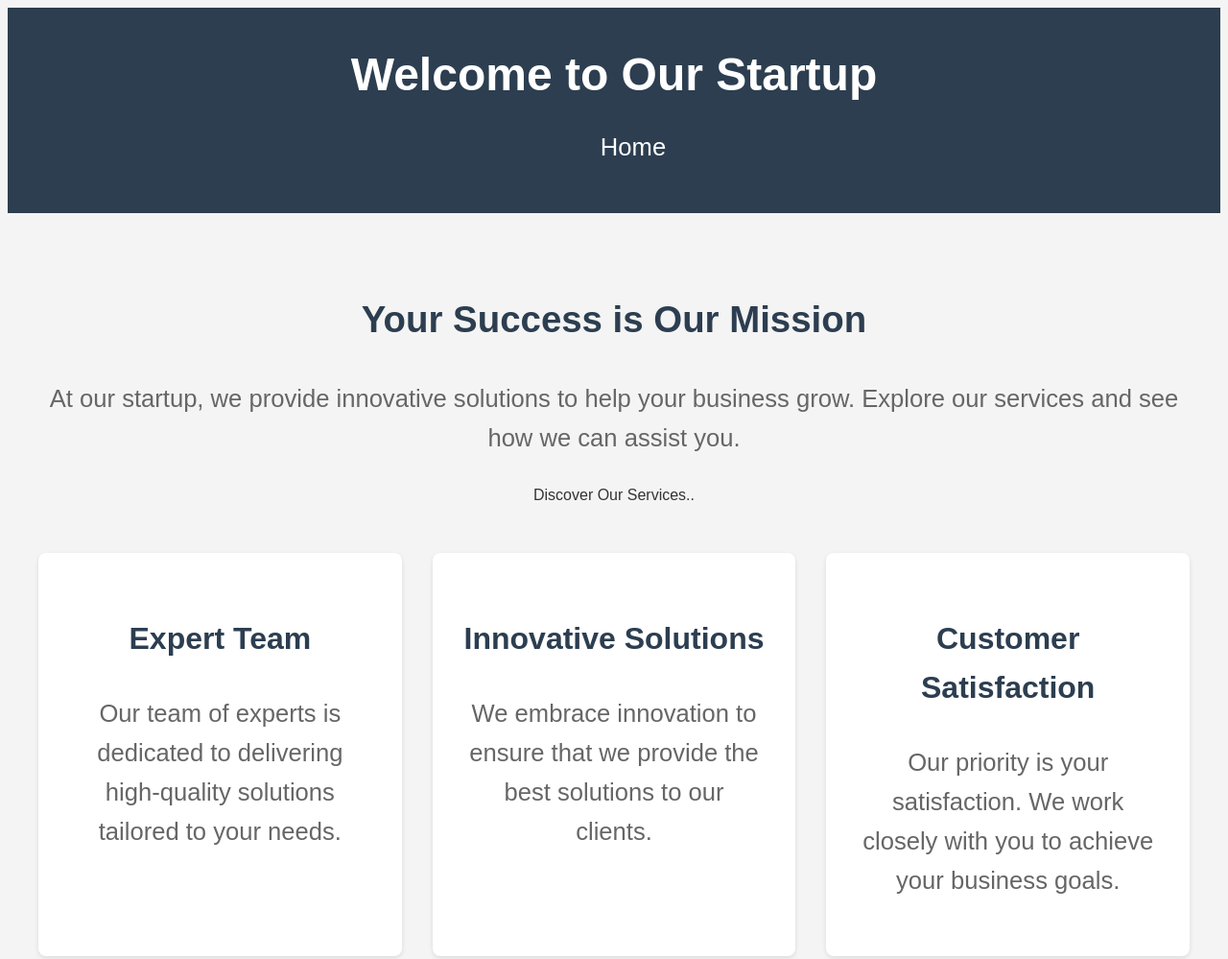
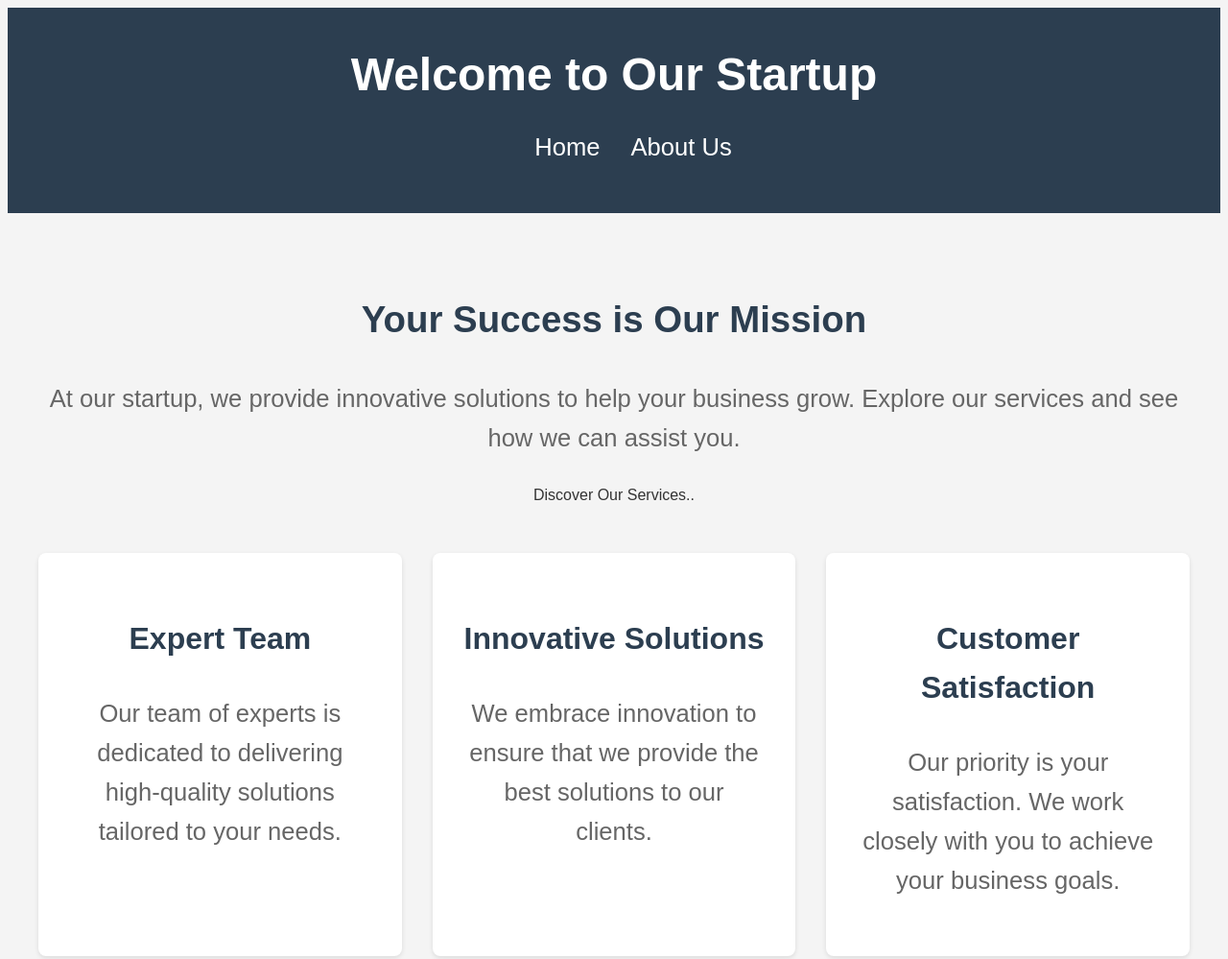
Before and after one commit to MJ2509899/last-project, a website: page src/index.html in a window 1280 px wide. Shown: the top 999 px of the page at 96% size. Drawn offline with Linux system fonts and the light colour scheme.

Commit message:
connet this page

```diff
--- a/src/index.html
+++ b/src/index.html
@@ -13,6 +13,7 @@
         <nav class="main-nav">
             <ul>
                 <li><a href="../src/index.html">Home</a></li>
+                 <li><a href="../src/about-us.html">About Us</a></li>
 
             </ul>
         </nav>
```
